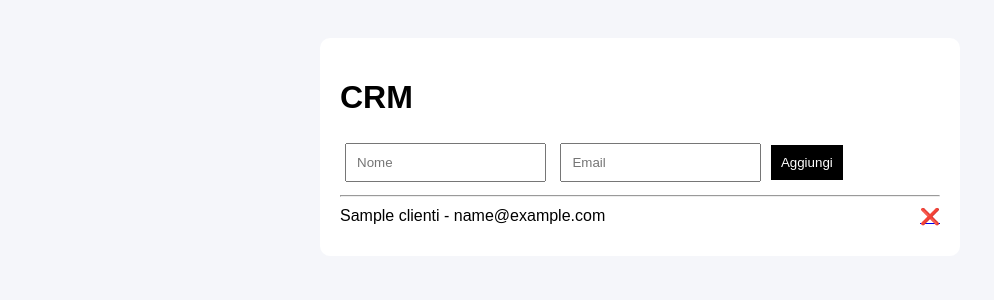
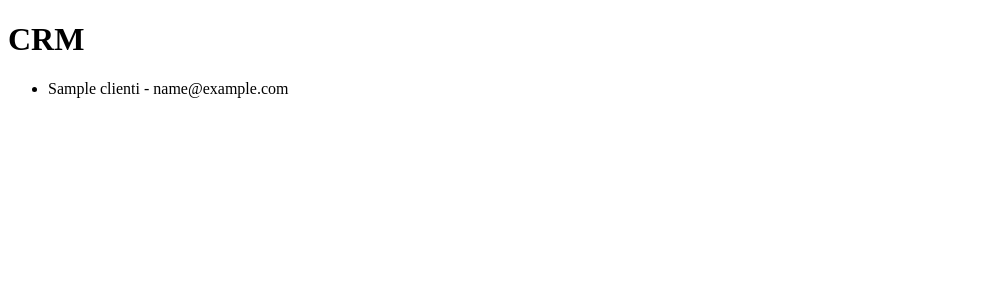
Before and after one commit to frullino62/sheets-crm, a FastAPI app: template templates/index.html in a window 1280 px wide. Shown: the top 300 px of the page, without its empty margins (0-994 px from the left). Run offline with FastAPI, Linux system fonts and the light colour scheme; the template is opened without the code that fills it: most values are stand-ins (such as "Sample title", 1, 10 or a date in 2020); parts of the project's set-up code (start-up, migrations or seed data) failed here and were passed over.

Commit message:
Update index.html

```diff
--- a/templates/index.html
+++ b/templates/index.html
@@ -1,64 +1,14 @@
 <!DOCTYPE html>
 <html>
-<head>
-    <title>CRM PRO</title>
-
-    <style>
-        body {
-            font-family: Arial;
-            background: #f5f6fa;
-            padding: 30px;
-        }
-
-        .box {
-            max-width: 600px;
-            margin: auto;
-            background: white;
-            padding: 20px;
-            border-radius: 10px;
-        }
-
-        input {
-            padding: 10px;
-            margin: 5px;
-        }
-
-        button {
-            padding: 10px;
-            background: black;
-            color: white;
-            border: none;
-        }
-
-        .cliente {
-            display: flex;
-            justify-content: space-between;
-            margin: 10px 0;
-        }
-    </style>
-</head>
 <body>
-
-<div class="box">
 
 <h1>CRM</h1>
 
-<form action="/add" method="get">
-    <input name="nome" placeholder="Nome" required>
-    <input name="email" placeholder="Email" required>
-    <button>Aggiungi</button>
-</form>
-
-<hr>
-
+<ul>
 {% for c in clienti %}
-    <div class="cliente">
-        <span>{{ c.nome }} - {{ c.email }}</span>
-        <a href="/delete/{{ loop.index0 }}">❌</a>
-    </div>
+    <li>{{ c.get("nome") }} - {{ c.get("email") }}</li>
 {% endfor %}
-
-</div>
+</ul>
 
 </body>
 </html>
```
